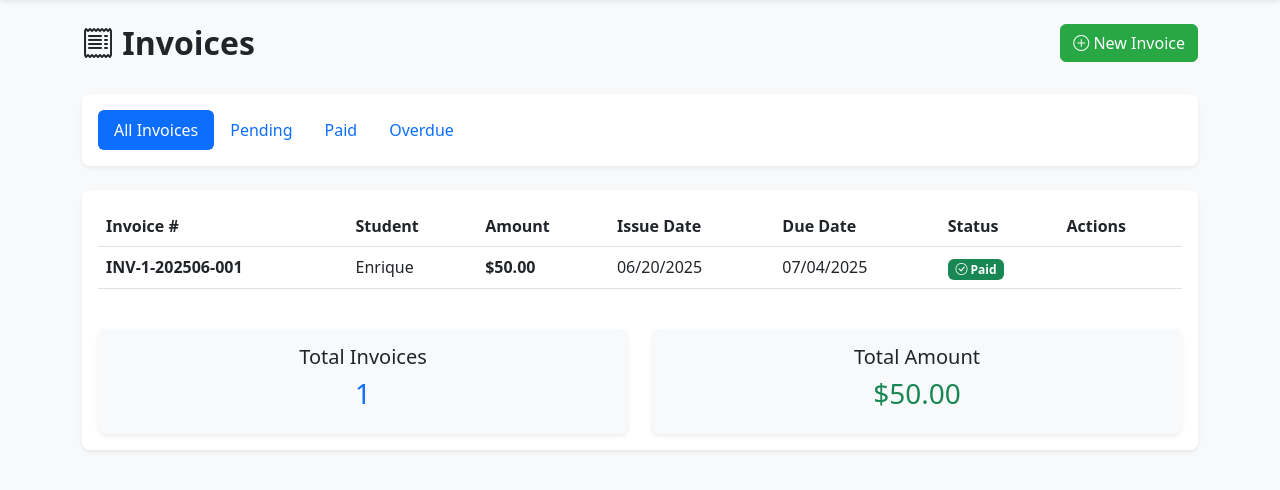
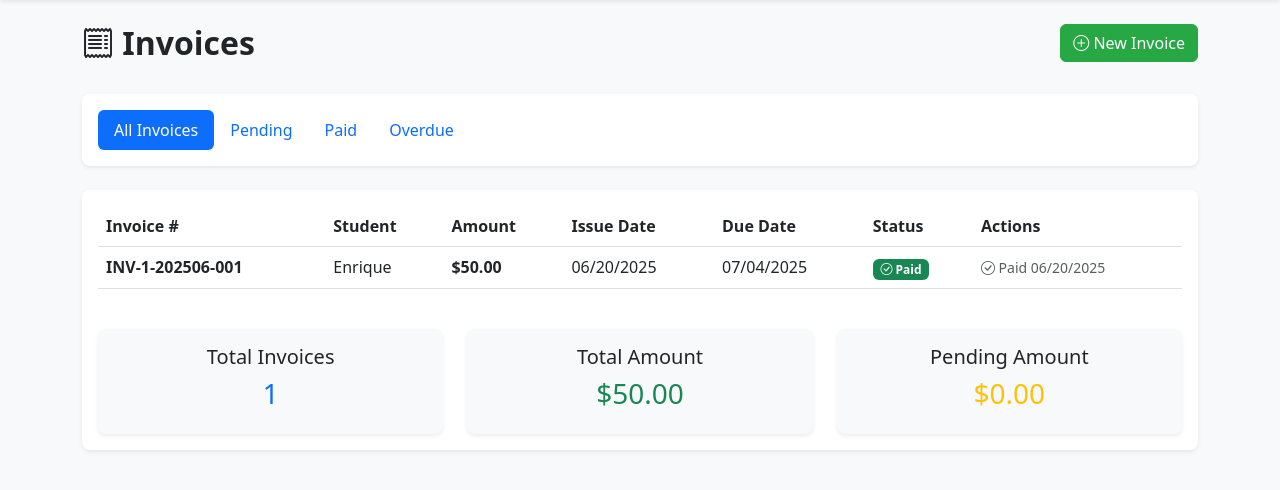
Before and after one commit to jamierjhill/Payment-Tracking, a Flask app: page /invoices in a window 1280 px wide. Shown: the part 56-546 px from the top of the page. Run offline with Flask 3, Linux system fonts and the light colour scheme; the visitor is signed in with stand-in values (Sample User, id 1).

Commit message:
fixed mark as paid

```diff
--- a/app.py
+++ b/app.py
@@ -1,4 +1,4 @@
-# app.py - Simplified Tennis Coach Invoice Manager
+# app.py - Fixed CSRF and Form Issues
 from flask import Flask, render_template, request, redirect, url_for, flash, session, jsonify
 from flask_sqlalchemy import SQLAlchemy
 from flask_wtf import FlaskForm, CSRFProtect
@@ -102,6 +102,10 @@ class InvoiceForm(FlaskForm):
     description = TextAreaField('Description', validators=[DataRequired(), Length(max=500)])
     due_date = DateField('Due Date', validators=[DataRequired()])
 
+# Simple form for CSRF protection on POST requests
+class CSRFForm(FlaskForm):
+    pass
+
 # Authentication decorator
 def login_required(f):
     @wraps(f)
@@ -175,18 +179,7 @@ def logout():
 def dashboard():
     coach_id = session['coach_id']
 
-    # Get statistics
-    total_invoices = Invoice.query.filter_by(coach_id=coach_id).count()
-    pending_invoices = Invoice.query.filter_by(coach_id=coach_id, status='pending').count()
-    total_pending_amount = db.session.query(db.func.sum(Invoice.amount))\
-        .filter_by(coach_id=coach_id, status='pending').scalar() or 0
-
-    # Recent invoices
-    recent_invoices = Invoice.query.filter_by(coach_id=coach_id)\
-        .order_by(Invoice.created_at.desc())\
-        .limit(5).all()
-
-    # Mark overdue invoices
+    # Mark overdue invoices first
     today = datetime.now().date()
     Invoice.query.filter(
         Invoice.coach_id == coach_id,
@@ -195,7 +188,17 @@ def dashboard():
     ).update({'status': 'overdue'})
     db.session.commit()
 
+    # Get statistics
+    total_invoices = Invoice.query.filter_by(coach_id=coach_id).count()
+    pending_invoices = Invoice.query.filter_by(coach_id=coach_id, status='pending').count()
     overdue_count = Invoice.query.filter_by(coach_id=coach_id, status='overdue').count()
+    total_pending_amount = db.session.query(db.func.sum(Invoice.amount))\
+        .filter_by(coach_id=coach_id, status='pending').scalar() or 0
+
+    # Recent invoices
+    recent_invoices = Invoice.query.filter_by(coach_id=coach_id)\
+        .order_by(Invoice.created_at.desc())\
+        .limit(5).all()
 
     return render_template('dashboard.html',
                          total_invoices=total_invoices,
@@ -210,6 +213,15 @@ def invoices():
     coach_id = session['coach_id']
     status_filter = request.args.get('status', 'all')
 
+    # Mark overdue invoices first
+    today = datetime.now().date()
+    Invoice.query.filter(
+        Invoice.coach_id == coach_id,
+        Invoice.status == 'pending',
+        Invoice.due_date < today
+    ).update({'status': 'overdue'})
+    db.session.commit()
+
     query = Invoice.query.filter_by(coach_id=coach_id)
 
     if status_filter != 'all':
@@ -217,7 +229,13 @@ def invoices():
 
     invoices = query.order_by(Invoice.created_at.desc()).all()
 
-    return render_template('invoices.html', invoices=invoices, status_filter=status_filter)
+    # Create CSRF form for the mark as paid buttons
+    csrf_form = CSRFForm()
+
+    return render_template('invoices.html',
+                         invoices=invoices,
+                         status_filter=status_filter,
+                         csrf_form=csrf_form)
 
 @app.route('/create-invoice', methods=['GET', 'POST'])
 @login_required
@@ -250,6 +268,12 @@ def create_invoice():
 @app.route('/mark-paid/<int:invoice_id>', methods=['POST'])
 @login_required
 def mark_paid(invoice_id):
+    # Validate CSRF token
+    csrf_form = CSRFForm()
+    if not csrf_form.validate_on_submit():
+        flash('Security token expired. Please try again.', 'error')
+        return redirect(url_for('invoices'))
+
     invoice = Invoice.query.filter_by(
         id=invoice_id,
         coach_id=session['coach_id']
@@ -261,10 +285,12 @@ def mark_paid(invoice_id):
 
         try:
             db.session.commit()
-            flash('Invoice marked as paid!', 'success')
+            flash(f'Invoice {invoice.invoice_number} marked as paid!', 'success')
         except Exception:
             db.session.rollback()
             flash('Failed to update invoice. Please try again.', 'error')
+    else:
+        flash('Invoice is already marked as paid.', 'info')
 
     return redirect(url_for('invoices'))
 
--- a/templates/invoices.html
+++ b/templates/invoices.html
@@ -89,11 +89,18 @@
                             {% if invoice.status != 'paid' %}
                             <form method="POST" action="{{ url_for('mark_paid', invoice_id=invoice.id) }}"
                                   class="d-inline" onsubmit="return confirm('Mark this invoice as paid?')">
-                                {{ csrf_token() }}
+                                {{ csrf_form.hidden_tag() }}
                                 <button type="submit" class="btn btn-sm btn-success" title="Mark as Paid">
                                     <i class="bi bi-check-circle"></i>
                                 </button>
                             </form>
+                            {% else %}
+                            <span class="text-muted small">
+                                <i class="bi bi-check-circle"></i> Paid
+                                {% if invoice.paid_at %}
+                                    {{ invoice.paid_at.strftime('%m/%d/%Y') }}
+                                {% endif %}
+                            </span>
                             {% endif %}
                         </td>
                     </tr>
@@ -104,7 +111,7 @@
 
         <!-- Summary -->
         <div class="row mt-4">
-            <div class="col-md-6">
+            <div class="col-md-4">
                 <div class="card bg-light">
                     <div class="card-body text-center">
                         <h5>Total Invoices</h5>
@@ -112,12 +119,23 @@
                     </div>
                 </div>
             </div>
-            <div class="col-md-6">
+            <div class="col-md-4">
                 <div class="card bg-light">
                     <div class="card-body text-center">
                         <h5>Total Amount</h5>
                         <h3 class="text-success">
                             ${{ "%.2f"|format(invoices|sum(attribute='amount')|float) }}
+                        </h3>
+                    </div>
+                </div>
+            </div>
+            <div class="col-md-4">
+                <div class="card bg-light">
+                    <div class="card-body text-center">
+                        <h5>Pending Amount</h5>
+                        <h3 class="text-warning">
+                            {% set pending_amount = invoices|selectattr('status', 'ne', 'paid')|sum(attribute='amount')|float %}
+                            ${{ "%.2f"|format(pending_amount) }}
                         </h3>
                     </div>
                 </div>
```
Also changed, not shown: instance/tennis_invoices.db.
